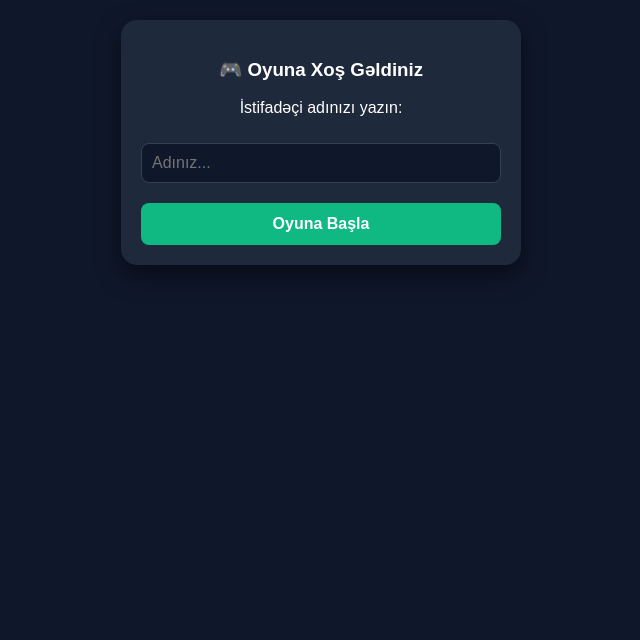
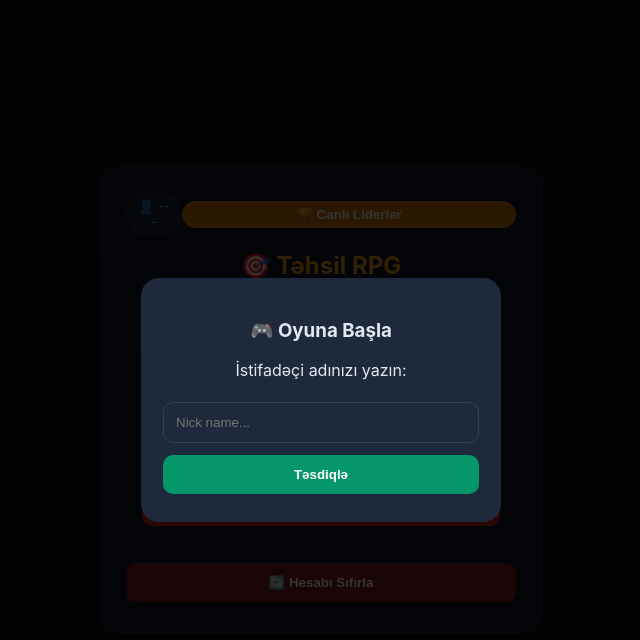
Before and after one commit to s98291626-lang/TehsilRPG, a plain HTML site: page index.html in a window 1280 px wide. Shown: the whole page, without its empty margins (319-959 px from the left). Drawn offline with nearby package versions, Linux system fonts and the light colour scheme; no server answers.

Commit message:
Update index.html

```diff
--- a/index.html
+++ b/index.html
@@ -3,94 +3,227 @@
 <head>
     <meta charset="UTF-8">
     <meta name="viewport" content="width=device-width, initial-scale=1.0">
-    <title>RPG Oyunu</title>
+    <title>Təhsil RPG Oyunu</title>
+    <script src="https://cdn.jsdelivr.net/npm/canvas-confetti@1.6.0/dist/confetti.browser.min.js"></script>
+
+    <!-- Firebase SDK (Realtime Database üçün) -->
+    <script src="https://www.gstatic.com/firebasejs/8.10.1/firebase-app.js"></script>
+    <script src="https://www.gstatic.com/firebasejs/8.10.1/firebase-database.js"></script>
+
     <style>
-        * { box-sizing: border-box; }
-        body { font-family: sans-serif; background: #0f172a; color: #fff; text-align: center; padding: 20px; margin: 0; }
-        .card { background: #1e293b; max-width: 400px; margin: 0 auto; padding: 20px; border-radius: 16px; box-shadow: 0 10px 25px rgba(0,0,0,0.5); }
-        button { background: #10b981; color: white; border: none; padding: 12px; width: 100%; border-radius: 8px; margin-top: 10px; font-weight: bold; cursor: pointer; font-size: 16px; }
-        input { width: 100%; padding: 10px; margin: 10px 0; border-radius: 8px; border: 1px solid #334155; background: #0f172a; color: white; font-size: 16px; }
-        .hidden { display: none; }
+        * { box-sizing: border-box; transition: all 0.25s ease; }
+        body {
+            font-family: -apple-system, BlinkMacSystemFont, "Segoe UI", Roboto, sans-serif;
+            background: #0b0e14;
+            color: #e2e8f0;
+            text-align: center;
+            padding: 20px 12px;
+            margin: 0;
+            display: flex;
+            justify-content: center;
+            align-items: center;
+            min-height: 100vh;
+        }
+        .container {
+            width: 100%;
+            max-width: 440px;
+            background: rgba(18, 24, 38, 0.95);
+            padding: 24px;
+            border-radius: 20px;
+            border: 1px solid rgba(255, 255, 255, 0.1);
+        }
+        .top-bar { display: flex; justify-content: space-between; align-items: center; margin-bottom: 15px; }
+        .player-badge { background: rgba(255, 255, 255, 0.05); padding: 6px 12px; border-radius: 20px; font-size: 13px; color: #38bdf8; }
+        .leaderboard-btn { background: #d97706; color: white; border: none; padding: 6px 12px; border-radius: 20px; font-weight: 700; cursor: pointer; }
+        h2 { color: #f59e0b; margin-top: 0; }
+        .stats { background: rgba(255, 255, 255, 0.03); padding: 14px; border-radius: 14px; margin-bottom: 20px; display: flex; justify-content: space-around; }
+        input, button { width: 100%; padding: 12px; margin: 6px 0; border-radius: 10px; border: none; outline: none; }
+        input { background: #1e293b; color: #fff; border: 1px solid #334155; }
+        button { background: #059669; color: white; font-weight: 600; cursor: pointer; }
+        .box { background: rgba(15, 23, 42, 0.5); padding: 16px; margin-top: 16px; border-radius: 14px; }
+
+        .modal-overlay {
+            position: fixed; top: 0; left: 0; width: 100vw; height: 100vh;
+            background: rgba(0, 0, 0, 0.8); display: flex; justify-content: center; align-items: center; z-index: 999;
+        }
+        .alert-card { background: #1e293b; padding: 22px; border-radius: 18px; width: 90%; max-width: 360px; }
+        .leaderboard-list { max-height: 250px; overflow-y: auto; margin: 15px 0; text-align: left; }
+        .lb-item { display: flex; justify-content: space-between; background: rgba(255, 255, 255, 0.05); padding: 10px; border-radius: 8px; margin-bottom: 6px; }
+        .hidden { display: none !important; }
     </style>
 </head>
 <body>
 
-<div class="card">
-    <!-- İLK DƏFƏ GİRƏNDƏ AD İSTƏYİR -->
-    <div id="name-screen">
-        <h3>🎮 Oyuna Xoş Gəldiniz</h3>
-        <p>İstifadəçi adınızı yazın:</p>
-        <input type="text" id="usernameInput" placeholder="Adınız...">
-        <button onclick="saveName()">Oyuna Başla</button>
+<div class="container">
+    <div class="top-bar">
+        <div class="player-badge">👤 <span id="playerNameDisplay">---</span></div>
+        <button class="leaderboard-btn" onclick="liderleriAc()">🏆 Canlı Liderlər</button>
     </div>
 
-    <!-- OYUN SAHƏSİ -->
-    <div id="game-screen" class="hidden">
-        <h2>👤 <span id="displayName"></span></h2>
-        <hr style="border-color: #334155;">
-        <p>🪙 Qızıl: <span id="coin">0</span></p>
-        <p>👹 Boss Level: <span id="bossLvl">1</span></p>
+    <h2>🎯 Təhsil RPG</h2>
 
-        <button onclick="attackBoss()">⚔️ Boss-a Hücum Et (+50 Qızıl)</button>
-        <button onclick="resetProgress()" style="background: #ef4444;">🔄 Sıfırla və Çıx</button>
+    <div class="stats">
+        <span>🪙 <span id="coinCount">0</span></span>
+        <span>❤️ <span id="hpCount">100</span></span>
+        <span>⚔️ <span id="dmgCount">10</span></span>
+    </div>
+
+    <div class="box">
+        <h3>👹 Boss Lvl <span id="bossLvl">1</span></h3>
+        <p>🔴 Can: <span id="bossHp">30</span> | 💥 Hasar: <span id="bossDmg">10</span></p>
+        <button onclick="bossSavasi()" style="background: #dc2626;">⚔️ Boss ilə Savaş!</button>
+    </div>
+
+    <button onclick="sifirla()" style="background: #7f1d1d; margin-top: 15px;">🔄 Hesabı Sıfırla</button>
+</div>
+
+<!-- AD DAXİL ET MƏRHƏLƏSİ -->
+<div id="welcome-modal" class="modal-overlay hidden">
+    <div class="alert-card">
+        <h3>🎮 Oyuna Başla</h3>
+        <p>İstifadəçi adınızı yazın:</p>
+        <input type="text" id="playerNameInput" placeholder="Nick name...">
+        <button onclick="oyuncuGiris()">Təsdiqlə</button>
+    </div>
+</div>
+
+<!-- CANLI LİDERLƏR LÖVHƏSİ -->
+<div id="leaderboard-modal" class="modal-overlay hidden">
+    <div class="alert-card">
+        <h3>🏆 Qlobal Liderlər</h3>
+        <div class="leaderboard-list" id="lbListArea">Yüklənir...</div>
+        <button onclick="liderleriBagla()" style="background: #475569;">Bağla</button>
     </div>
 </div>
 
 <script>
-    let player = {
-        name: localStorage.getItem('player_name') || '',
-        coin: parseInt(localStorage.getItem('player_coin')) || 0,
-        bossLvl: parseInt(localStorage.getItem('player_lvl')) || 1
+    // --- FIREBASE KONFİQURASİYASI (Öz məlumatlarınızla dəyişin) ---
+    const firebaseConfig = {
+        apiKey: "YOUR_API_KEY",
+        authDomain: "YOUR_PROJECT_ID.firebaseapp.com",
+        databaseURL: "https://YOUR_PROJECT_ID-default-rtdb.firebaseio.com",
+        projectId: "YOUR_PROJECT_ID",
+        storageBucket: "YOUR_PROJECT_ID.appspot.com",
+        messagingSenderId: "YOUR_SENDER_ID",
+        appId: "YOUR_APP_ID"
     };
 
+    // Firebase-i başladırıq
+    firebase.initializeApp(firebaseConfig);
+    const db = firebase.database();
+
+    let playerName = localStorage.getItem('rpg_player_name') || "";
+    let bossLvl = parseInt(localStorage.getItem('rpg_boss_lvl')) || 1;
+    let coin = parseInt(localStorage.getItem('rpg_coin')) || 0;
+    let hp = parseInt(localStorage.getItem('rpg_hp')) || 100;
+    let dmg = parseInt(localStorage.getItem('rpg_dmg')) || 10;
+    let bossHp = 30 + (bossLvl - 1) * 20;
+    let bossDmg = 10 + (bossLvl - 1) * 5;
+
     window.onload = function() {
-        if (player.name) {
-            showGameScreen();
+        if (!playerName) {
+            document.getElementById('welcome-modal').classList.remove('hidden');
+        } else {
+            document.getElementById('playerNameDisplay').innerText = playerName;
+            bazayaYaz();
         }
+        uiYenile();
+        canliLiderleriDinle();
     };
 
-    function saveName() {
-        let name = document.getElementById('usernameInput').value.trim();
-        if (!name) return alert("Zəhmət olmasa ad yazın!");
+    function oyuncuGiris() {
+        let name = document.getElementById('playerNameInput').value.trim();
+        if (!name) return alert("Ad yazın!");
 
-        player.name = name;
-        localStorage.setItem('player_name', name);
-        saveData();
-        showGameScreen();
+        // Serverdə adın olub-olmadığını yoxlayırıq
+        db.ref('players/' + name).once('value', snapshot => {
+            if (snapshot.exists()) {
+                alert("Bu ad artıq götürülüb! Başqa ad seçin.");
+            } else {
+                playerName = name;
+                localStorage.setItem('rpg_player_name', playerName);
+                document.getElementById('playerNameDisplay').innerText = playerName;
+                document.getElementById('welcome-modal').classList.add('hidden');
+                bazayaYaz();
+            }
+        });
     }
 
-    function attackBoss() {
-        player.coin += 50;
-        player.bossLvl += 1;
-        saveData();
-        updateUI();
-        alert("Boss məğlub oldu! Yeni seviyyə: " + player.bossLvl);
+    function bazayaYaz() {
+        if (!playerName) return;
+        // Məlumatları həm brauzerdə, həm də Firebase serverində saxlayırıq
+        localStorage.setItem('rpg_boss_lvl', bossLvl);
+        localStorage.setItem('rpg_coin', coin);
+        localStorage.setItem('rpg_hp', hp);
+        localStorage.setItem('rpg_dmg', dmg);
+
+        db.ref('players/' + playerName).set({
+            name: playerName,
+            bossLvl: bossLvl,
+            lastSeen: Date.now()
+        });
     }
 
-    function saveData() {
-        localStorage.setItem('player_coin', player.coin);
-        localStorage.setItem('player_lvl', player.bossLvl);
+    function canliLiderleriDinle() {
+        // Firebase-dən real-vaxt rejimində sıralamanı çəkirik
+        db.ref('players').orderByChild('bossLvl').on('value', snapshot => {
+            let listArea = document.getElementById('lbListArea');
+            listArea.innerHTML = "";
+            let players = [];
+
+            snapshot.forEach(child => {
+                players.push(child.val());
+            });
+
+            // Yüksəkdən aşağıya sıralama
+            players.reverse();
+
+            players.forEach((p, index) => {
+                listArea.innerHTML += `
+                    <div class="lb-item">
+                        <span><b>${index + 1}.</b> ${p.name}</span>
+                        <span style="color:#f59e0b;">Lvl ${p.bossLvl}</span>
+                    </div>
+                `;
+            });
+        });
     }
 
-    function updateUI() {
-        document.getElementById('displayName').innerText = player.name;
-        document.getElementById('coin').innerText = player.coin;
-        document.getElementById('bossLvl').innerText = player.bossLvl;
+    function bossSavasi() {
+        if (dmg >= bossHp) {
+            bossLvl++;
+            coin += 50;
+            bossHp += 20;
+            bossDmg += 5;
+            alert("Boss məğlub edildi!");
+            bazayaYaz();
+            uiYenile();
+        } else {
+            alert("Gücünüz çatmır!");
+        }
     }
 
-    function showGameScreen() {
-        document.getElementById('name-screen').classList.add('hidden');
-        document.getElementById('game-screen').classList.remove('hidden');
-        updateUI();
-    }
-
-    function resetProgress() {
-        if (confirm(" Bütün yaddaş silinsin?")) {
+    function sifirla() {
+        if (confirm("Hesabı sıfırlayıb adı silmək istəyirsiniz?")) {
+            if (playerName) {
+                db.ref('players/' + playerName).remove(); // Serverdən adı silirik
+            }
             localStorage.clear();
             location.reload();
         }
     }
+
+    function uiYenile() {
+        document.getElementById('coinCount').innerText = coin;
+        document.getElementById('hpCount').innerText = hp;
+        document.getElementById('dmgCount').innerText = dmg;
+        document.getElementById('bossLvl').innerText = bossLvl;
+        document.getElementById('bossHp').innerText = bossHp;
+        document.getElementById('bossDmg').innerText = bossDmg;
+    }
+
+    function liderleriAc() { document.getElementById('leaderboard-modal').classList.remove('hidden'); }
+    function liderleriBagla() { document.getElementById('leaderboard-modal').classList.add('hidden'); }
 </script>
-
 </body>
 </html>
```
